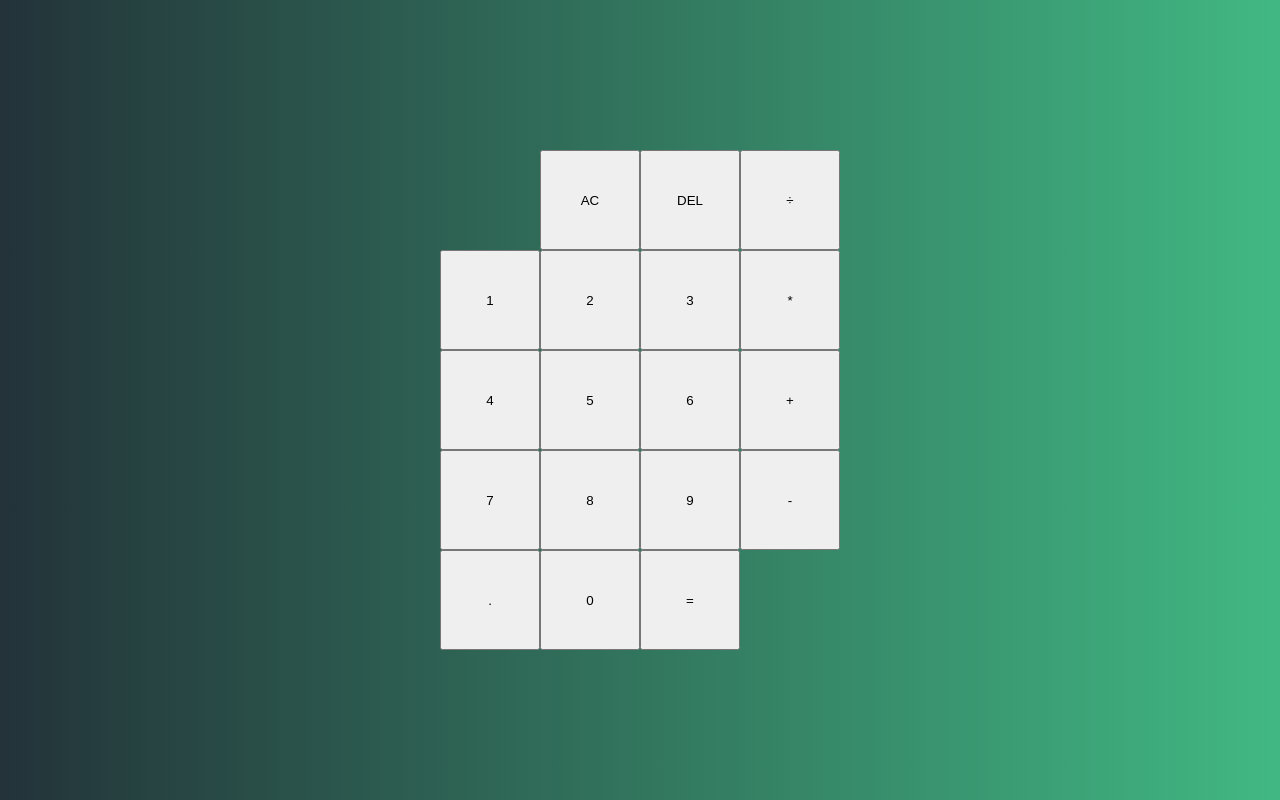
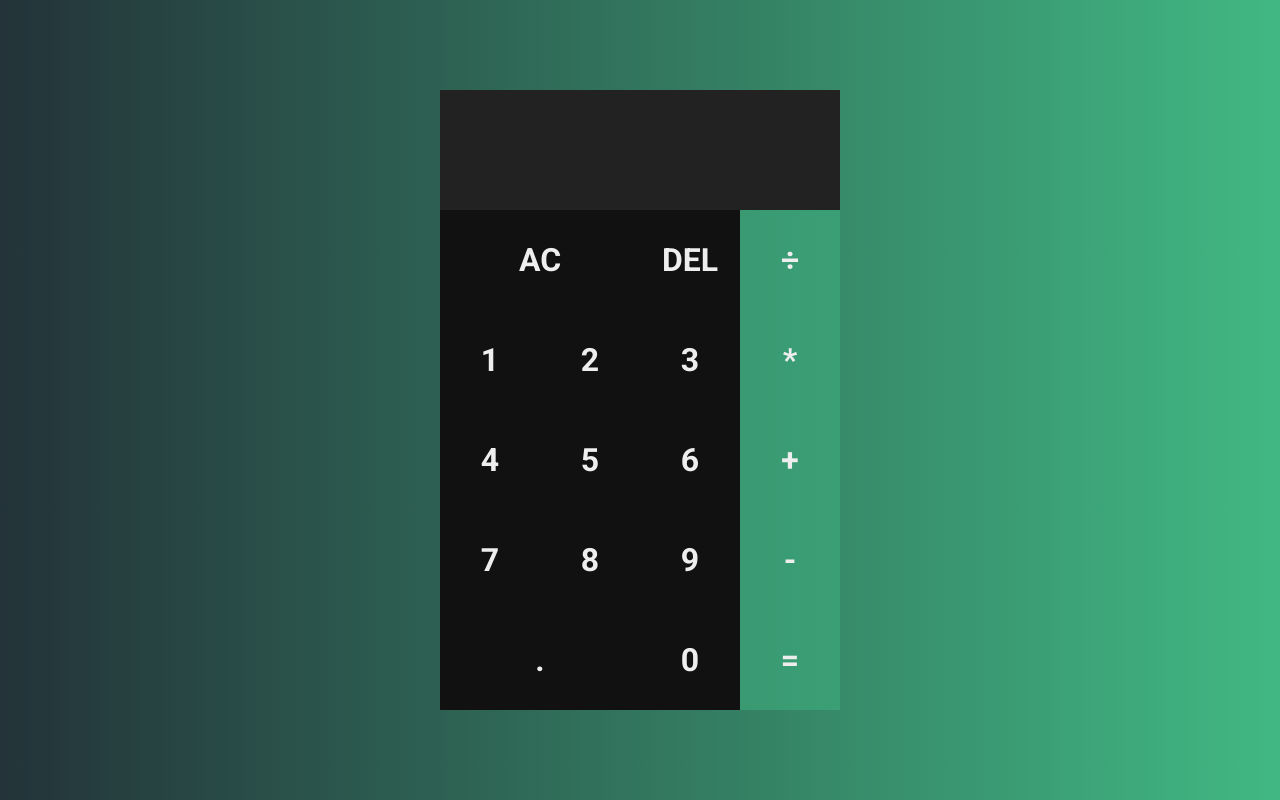
Before and after one commit to raul004/calculadora, a plain HTML site: page index.html in a window 1280 px wide. Drawn offline with Linux system fonts and the light colour scheme.

Commit message:
adding a style on css

```diff
--- a/index.html
+++ b/index.html
@@ -15,26 +15,26 @@
 
         <button class="span-two">AC</button>
         <button>DEL</button>
-        <button>÷</button>
+        <button class="operator">÷</button>
 
         <button>1</button>
         <button>2</button>
         <button>3</button>
-        <button>*</button>
+        <button class="operator">*</button>
 
         <button>4</button>
         <button>5</button>
         <button>6</button>
-        <button>+</button>
+        <button class="operator">+</button>
 
         <button>7</button>
         <button>8</button>
         <button>9</button>
-        <button>-</button>
+        <button class="operator">-</button>
 
         <button class="span-two">.</button>
         <button>0</button>
-        <button>=</button>
+        <button class="operator">=</button>
     </div>
 
     <script src="./script.js"></script>
--- a/style.css
+++ b/style.css
@@ -1,5 +1,8 @@
+@import url('https://fonts.googleapis.com/css2?family=Roboto:wght@400;500;700&display=swap');
 
 * {
+    font-family: 'Roboto', sans-serif;
+    font-weight: bold;
     box-sizing: border-box;
     margin: 0;
     padding: 0;
@@ -15,5 +18,55 @@ body {
     align-content: center;
     min-height: 100vh;
     grid-template-columns: repeat(4, 100px);
-    grid-template-rows: repeat(5, 100px);
+    grid-template-rows: minmax(120px, auto) repeat(5, 100px);
 }
+
+.grid-container button {
+    cursor: pointer;
+    font-size: 2rem;
+    border: 2px solid #111;
+    outline: none;
+    background-color: #111;
+    color: #eee;
+    border: none;
+}
+
+.grid-container > .operator {
+    background-color: #41b88375;
+}
+
+.span-two {
+    grid-column: span 2;
+}
+
+.grid-container > .output {
+    grid-column: 1 / -1;
+    background-color: #222;
+    display: flex;
+    flex-direction: column;
+    align-items: end;
+    justify-content: space-around;
+    padding: 10px;
+    word-wrap: break-word;
+    word-break: break-all;
+}
+
+.grid-container > .output > .previous-operand {
+    color: rgba(255, 255, 255, 0.75);
+    font-size: 1.5rem;
+}
+
+.grid-container > .output > .current-operand {
+    color: white;
+    font-size: 2.5rem;
+}
+
+.grid-container button:hover {
+    background-color: #000000;
+    color: #eee;
+}
+
+.grid-container > .operator:hover {
+    background-color: #20754f;
+    color: #eee;
+}
```
